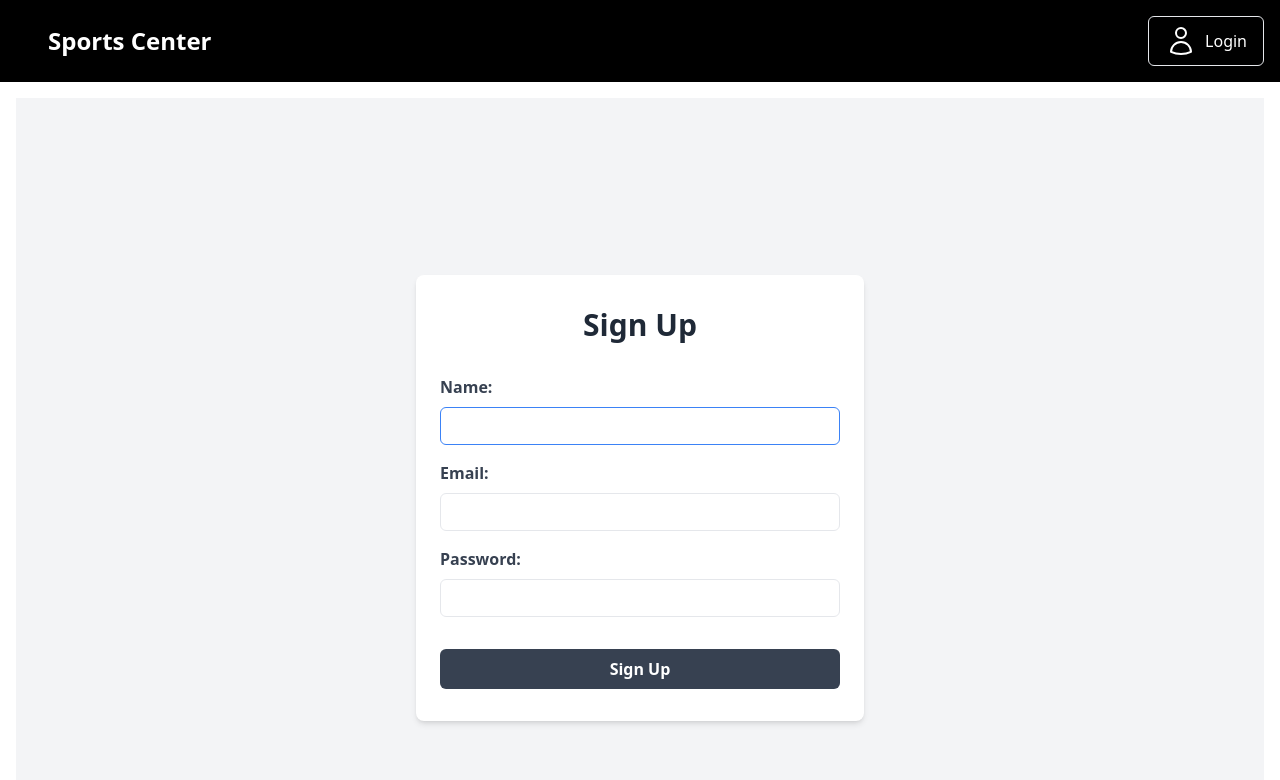
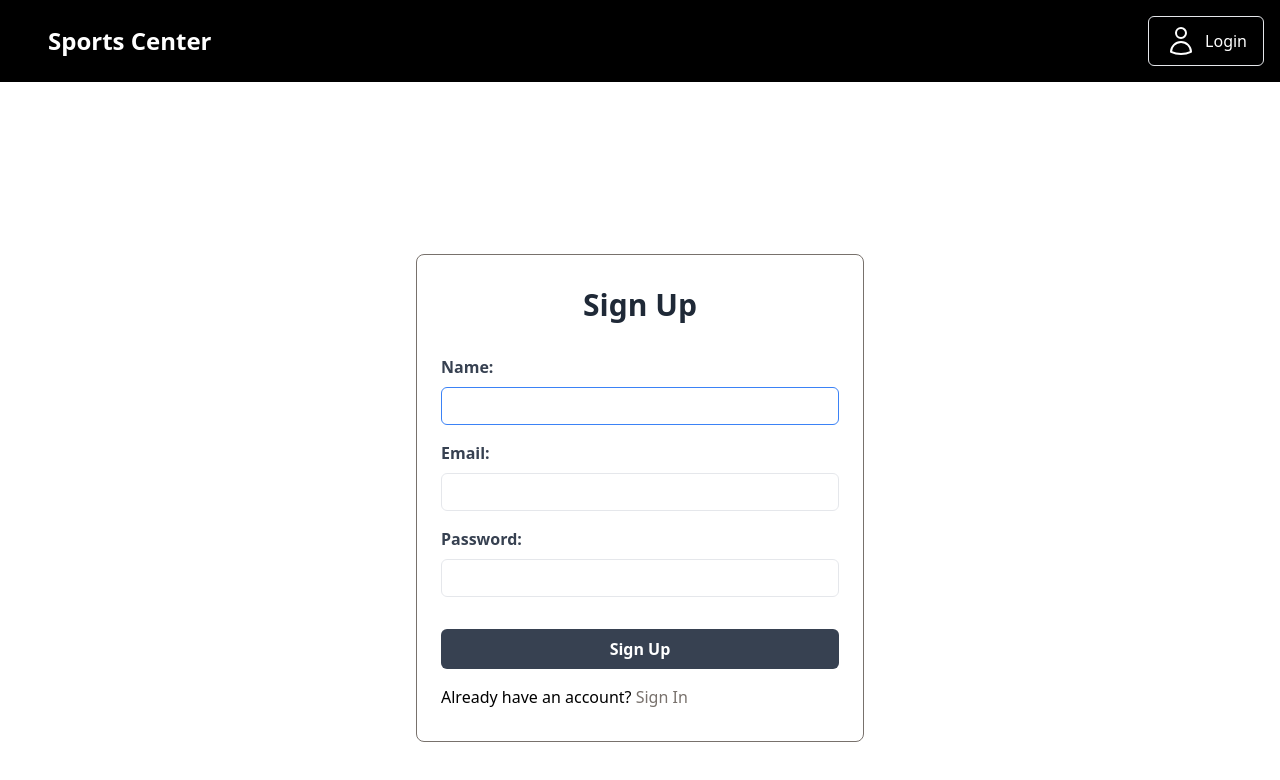
Before and after one commit to thtauhid/wd301-capstone, a React (Vite) app: page /sign-up in a window 1280 px wide. Shown: the top 780 px of the page. Built offline with nearby package versions, Linux system fonts and the light colour scheme; no server answers.

Commit message:
updated style of signin and signup page

```diff
--- a/src/pages/sign-in/SignInForm.tsx
+++ b/src/pages/sign-in/SignInForm.tsx
@@ -67,6 +67,7 @@ function SignInForm() {
         <input
           type='email'
           id='email'
+          autoFocus
           {...register("email", { required: true })}
           className={`w-full border rounded-md py-2 px-3 mb-4 text-gray-700 leading-tight focus:outline-none focus:border-blue-500 focus:shadow-outline-blue ${
             errors.email ? "border-red-500" : ""
--- a/src/pages/sign-in/index.tsx
+++ b/src/pages/sign-in/index.tsx
@@ -1,13 +1,21 @@
+import { Link } from "react-router-dom";
 import SignInForm from "./SignInForm";
 
 function SignIn() {
   return (
-    <div className='min-h-screen flex items-center justify-center bg-gray-100'>
-      <div className='max-w-md w-full px-6 py-8 bg-white rounded-lg shadow-md'>
+    <div className='min-h-screen flex items-center justify-center '>
+      <div className='max-w-md w-full px-6 py-8 bg-white rounded border border-stone-500'>
         <h1 className='text-3xl font-bold text-center text-gray-800 mb-8'>
           Sign In
         </h1>
         <SignInForm />
+
+        <p className='mt-4'>
+          Don't have an account?{" "}
+          <Link to='/sign-up' className='text-stone-500 hover:text-stone-600'>
+            Sign Up
+          </Link>
+        </p>
       </div>
     </div>
   );
--- a/src/pages/sign-up/index.tsx
+++ b/src/pages/sign-up/index.tsx
@@ -1,13 +1,21 @@
+import { Link } from "react-router-dom";
 import SignUpForm from "./SignUpForm";
 
 function SignUp() {
   return (
-    <div className='min-h-screen flex items-center justify-center bg-gray-100'>
-      <div className='max-w-md w-full px-6 py-8 bg-white rounded-lg shadow-md'>
+    <div className='min-h-screen flex items-center justify-center'>
+      <div className='max-w-md w-full px-6 py-8 bg-white rounded-lg border border-stone-500'>
         <h1 className='text-3xl font-bold text-center text-gray-800 mb-8'>
           Sign Up
         </h1>
         <SignUpForm />
+
+        <p className='mt-4'>
+          Already have an account?{" "}
+          <Link to='/sign-in' className='text-stone-500 hover:text-stone-600'>
+            Sign In
+          </Link>
+        </p>
       </div>
     </div>
   );
```
